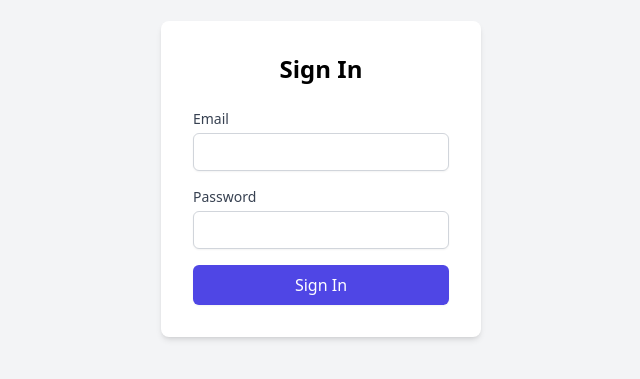
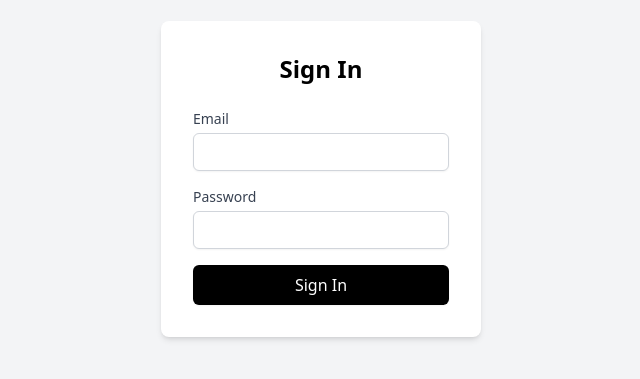
Before and after one commit to wanyuasam/ChapShop, a React (Create React App) app in the folder chapshop/: page /signin in a window 1280 px wide. Shown: the part 221-600 px from the top of the page, without its empty margins (319-959 px from the left). Built offline with nearby package versions, Linux system fonts and the light colour scheme.

Commit message:
Create sign up and sign in form

```diff
--- a/chapshop/src/components/Signin.js
+++ b/chapshop/src/components/Signin.js
@@ -22,7 +22,7 @@
               value={email}
               onChange={(e) => setEmail(e.target.value)}
               required
-              className="mt-1 block w-full px-3 py-2 border border-gray-300 rounded-md shadow-sm focus:outline-none focus:ring-indigo-500 focus:border-indigo-500 sm:text-sm"
+              className="mt-1 block w-full px-3 py-2 border border-gray-300 rounded-md shadow-sm sm:text-sm"
             />
           </div>
           <div>
@@ -38,7 +38,7 @@
           </div>
           <button
             type="submit"
-            className="w-full bg-indigo-600 text-white py-2 px-4 rounded-md shadow-sm hover:bg-indigo-700 focus:outline-none focus:ring-2 focus:ring-offset-2 focus:ring-indigo-500"
+            className="w-full bg-black text-white py-2 px-4 rounded-md shadow-sm"
           >
             Sign In
           </button>
```
